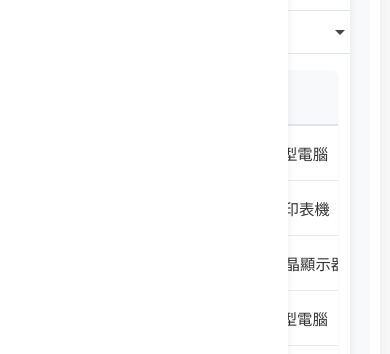
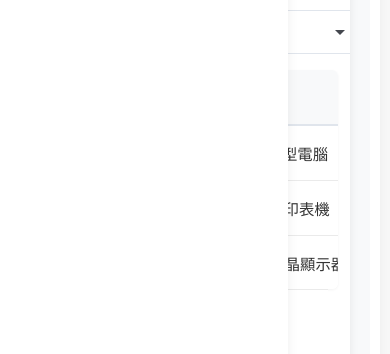
Before and after one commit to noveres/KAS2, an Angular app: page /asset-maintenance in a window 390 px wide. Shown: the part 462-816 px from the top of the page. Built offline with nearby package versions, Linux system fonts and the light colour scheme.

Commit message:
批次處理完善

```diff
--- a/src/app/pages/asset-management/asset-maintenance/asset-maintenance.component.html
+++ b/src/app/pages/asset-management/asset-maintenance/asset-maintenance.component.html
@@ -80,7 +80,7 @@
         <thead>
           <tr>
             <th>
-              <mat-checkbox [checked]="allChecked" [indeterminate]="getFilteredSelectedCount() > 0 && getFilteredSelectedCount() < searchAssets().length" (change)="toggleSelectAll()"></mat-checkbox>
+              <mat-checkbox [checked]="allChecked" [indeterminate]="getPageSelectedCount() > 0 && getPageSelectedCount() < paginatedAssets.length" (change)="toggleSelectAll()"></mat-checkbox>
             </th>
             <th>資產編號</th>
             <th>資產名稱</th>
@@ -142,9 +142,15 @@
 
     <!-- 分頁器 -->
     <div class="table-pagination">
-      <button class="page-btn" (click)="previousPage()" [disabled]="currentPage === 1">上一頁</button>
-      <span class="page-info">第 {{currentPage}} 頁 / 共 {{Math.ceil(searchAssets().length / itemsPerPage)}} 頁</span>
-      <button class="page-btn" (click)="nextPage()" [disabled]="currentPage >= Math.ceil(searchAssets().length / itemsPerPage)">下一頁</button>
+      <mat-paginator
+        [length]="searchAssets().length"
+        [pageSize]="itemsPerPage"
+        [pageSizeOptions]="[5, 10, 25, 50]"
+        [showFirstLastButtons]="true"
+        [pageIndex]="currentPage - 1"
+        (page)="handlePageEvent($event)"
+        aria-label="選擇頁面">
+      </mat-paginator>
     </div>
   </div>
 </div>
--- a/src/app/pages/asset-management/asset-maintenance/asset-maintenance.component.scss
+++ b/src/app/pages/asset-management/asset-maintenance/asset-maintenance.component.scss
@@ -2,13 +2,12 @@
   display: block;
   padding: 20px;
   height: calc(100vh - 64px);
-  overflow-y: auto;
+  overflow: hidden; // 防止整個頁面滾動
   background-color: #f8f9fa;
   color: #333333;
 }
 
 .asset-list-wrapper {
-
   margin: 0 auto;
 }
 
@@ -18,6 +17,9 @@
   box-shadow: 0 2px 10px rgba(0, 0, 0, 0.08);
   overflow: hidden;
   margin-bottom: 20px;
+  display: flex;
+  flex-direction: column;
+  height: calc(100vh - 104px); // 留出上方的padding和下方的一點空間
 }
 
 .asset-list-header {
@@ -222,12 +224,16 @@
   background: #ffffff;
   border-radius: 8px;
   overflow-x: auto;
+  overflow-y: auto;
   box-sizing: border-box;
-  margin: 0 20px 20px 20px;
+  margin: 0 20px 0 20px;
   box-shadow: 0 1px 3px rgba(0, 0, 0, 0.05);
+  flex: 1; // 使表格區域佔用剩餘空間
+  display: flex;
+  flex-direction: column;
 
   @media (max-width: 576px) {
-    margin: 0 10px 15px 10px;
+    margin: 0 10px 0 10px;
     border-radius: 6px;
   }
 }
@@ -397,20 +403,38 @@ table tr td button { outline: none; }
 
 .table-pagination {
   display: flex;
-  justify-content: flex-end;
+  justify-content: center;
   align-items: center;
-  margin: 0 20px 20px 20px;
-  gap: 16px;
+  margin: 0 20px;
+  padding: 15px 0;
+  border-top: 1px solid #eaeaea;
+  background: #ffffff;
 
-  @media (max-width: 768px) {
+  ::ng-deep .mat-mdc-paginator {
+    width: 100%;
+    background: transparent;
+  }
+
+  ::ng-deep .mat-mdc-paginator-container {
     justify-content: center;
-    gap: 12px;
+  }
+
+  ::ng-deep .mat-mdc-paginator-range-label {
+    margin: 0 12px;
+    font-size: 14px;
+    color: #555;
+  }
+
+  ::ng-deep .mat-mdc-icon-button {
+    color: #555;
+    &:hover:not([disabled]) {
+      background-color: #f0f7ff;
+      color: #4d8bff;
+    }
   }
 
   @media (max-width: 576px) {
-    flex-direction: column;
-    gap: 10px;
-    margin: 0 10px 15px 10px;
+    padding: 10px 0;
   }
 }
 
@@ -425,10 +449,15 @@ table tr td button { outline: none; }
   border: 1px solid #e0e5ec;
   border-radius: 6px;
   font-size: 0.95rem;
-  padding: 8px 20px;
+  padding: 8px 16px;
+  min-width: 40px;
+  height: 40px;
   cursor: pointer;
   font-weight: 500;
   transition: all 0.2s;
+  display: flex;
+  align-items: center;
+  justify-content: center;
 
   &:disabled {
     opacity: 0.5;
@@ -439,6 +468,22 @@ table tr td button { outline: none; }
     background: #f0f7ff;
     border-color: #c0d7ff;
     color: #4d8bff;
+  }
+
+  &.page-number {
+    width: 40px;
+    padding: 8px 0;
+
+    &.active {
+      background: #4d8bff;
+      color: white;
+      border-color: #4d8bff;
+      box-shadow: 0 2px 8px rgba(77, 139, 255, 0.25);
+    }
+  }
+
+  i {
+    font-size: 14px;
   }
 }
 
--- a/src/app/pages/asset-management/asset-maintenance/asset-maintenance.component.ts
+++ b/src/app/pages/asset-management/asset-maintenance/asset-maintenance.component.ts
@@ -313,18 +313,27 @@ export class AssetMaintenanceComponent implements OnInit {
     }).length;
   }
 
-  // 全選/取消全選（僅選擇當前篩選的資產）
+  // 取得當前頁面被選中的資產數量
+  getPageSelectedCount(): number {
+    return this.paginatedAssets.filter(asset => {
+      // 在原始資產數組中找到對應的資產並檢查其選擇狀態
+      const originalAsset = this.assets.find(original => original.id === asset.id);
+      return originalAsset?.checked === true;
+    }).length;
+  }
+
+  // 全選/取消全選（僅選擇當前頁面的資產）
   toggleSelectAll(): void {
-    // 取得當前篩選後的資產
-    const filteredAssets = this.searchAssets();
-
     // 判斷是否全選
     this.allChecked = !this.allChecked;
 
-    // 只更新篩選後資產的選擇狀態
+    // 取得當前頁面的資產
+    const currentPageAssets = this.paginatedAssets;
+
+    // 只更新當前頁面資產的選擇狀態
     this.assets.forEach(asset => {
-      // 檢查資產是否在篩選結果中
-      if (filteredAssets.some(filteredAsset => filteredAsset.id === asset.id)) {
+      // 檢查資產是否在當前頁面中
+      if (currentPageAssets.some(pageAsset => pageAsset.id === asset.id)) {
         asset.checked = this.allChecked;
       }
     });
@@ -336,11 +345,11 @@ export class AssetMaintenanceComponent implements OnInit {
   toggleAssetSelection(asset: Asset): void {
     asset.checked = !asset.checked;
 
-    // 取得當前篩選後的資產
-    const filteredAssets = this.searchAssets();
+    // 取得當前頁面的資產
+    const currentPageAssets = this.paginatedAssets;
 
-    // 檢查篩選後的資產是否全部被選中
-    this.allChecked = filteredAssets.length > 0 && filteredAssets.every(a => {
+    // 檢查當前頁面的資產是否全部被選中
+    this.allChecked = currentPageAssets.length > 0 && currentPageAssets.every(a => {
       // 在原始資產數組中找到對應的資產並檢查其選擇狀態
       const originalAsset = this.assets.find(original => original.id === a.id);
       return originalAsset?.checked === true;
@@ -398,19 +407,11 @@ export class AssetMaintenanceComponent implements OnInit {
     }
   }
 
-  // 分頁 - 上一頁
-  previousPage(): void {
-    if (this.currentPage > 1) {
-      this.currentPage--;
-    }
-  }
-
-  // 分頁 - 下一頁
-  nextPage(): void {
-    const totalPages = Math.ceil(this.searchAssets().length / this.itemsPerPage);
-    if (this.currentPage < totalPages) {
-      this.currentPage++;
-    }
+  // 處理分頁器事件
+  handlePageEvent(event: any): void {
+    this.currentPage = event.pageIndex + 1;
+    this.itemsPerPage = event.pageSize;
+    this.updatePaginatedAssets();
   }
 
   // 處理排序操作
```
